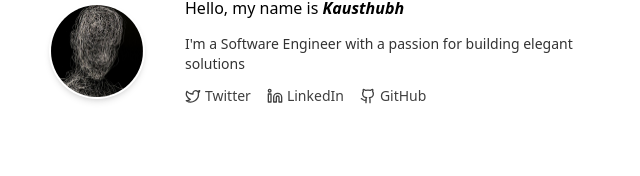
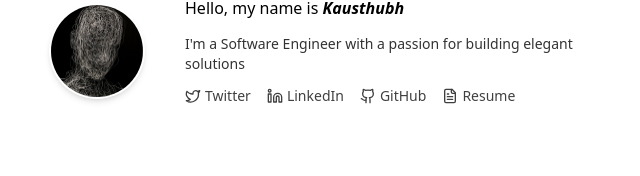
Before and after one commit to Exgene/portfolio, a Next.js app: page / in a window 1280 px wide. Shown: the part 116-292 px from the top of the page, without its empty margins (319-959 px from the left). Built offline with nearby package versions, Linux system fonts and the light colour scheme.

Commit message:
chore: udpate styling

```diff
--- a/src/app/_components/Navbar.tsx
+++ b/src/app/_components/Navbar.tsx
@@ -12,11 +12,9 @@ export function Navbar() {
       <nav className="mx-auto max-w-xl h-16 flex items-center justify-between border-b border-white/50 px-4">
         <p className="font-medium tracking-tight">Kausthubh J Rao</p>
 
-        <ul className="flex gap-6">
+        <ul className="flex gap-6 flex-wrap">
           {navLinks.map((link) => (
-            <li key={link.name}>
-              <Link href={link.href} className="hover:underline transition-all text-sm">{link.name}</Link>
-            </li>
+            <Link href={link.href} key={link.name} className="hover:underline transition-all text-sm">{link.name}</Link>
           ))}
         </ul>
       </nav>
--- a/src/app/_components/socials.ts
+++ b/src/app/_components/socials.ts
@@ -1,7 +1,7 @@
-import { Github, Linkedin, Twitter } from "lucide-react";
-
+import { Github, Linkedin, Twitter, FileText } from "lucide-react";
 export const socialLinks = [
   { name: "Twitter", href: "https://twitter.com/kausthubh", icon: Twitter },
   { name: "LinkedIn", href: "https://linkedin.com/in/kausthubh", icon: Linkedin },
-  { name: "GitHub", href: "https://github.com/kausthubh", icon: Github }
+  { name: "GitHub", href: "https://github.com/kausthubh", icon: Github },
+  { name: "Resume", href: "https://github.com/kausthubh", icon: FileText }
 ];
--- a/src/app/page.tsx
+++ b/src/app/page.tsx
@@ -46,17 +46,16 @@ function AboutSimple() {
           I'm a Software Engineer with a passion for building elegant solutions
         </p>
 
-        <ul className="flex gap-4">
+        <ul className="flex gap-4 flex-wrap">
           {socialLinks.map((link) => (
-            <li key={link.name}>
             <Link
               href={link.href}
+              key={link.name}
               className="text-sm flex items-center gap-1 transition-all opacity-75 hover:opacity-100"
             >
-                <link.icon className="size-4"/>
+              <link.icon className="size-4" />
               {link.name}
             </Link>
-            </li>
           ))}
         </ul>
       </div>
```
Lines whose indentation alone changed are shown as unchanged.
